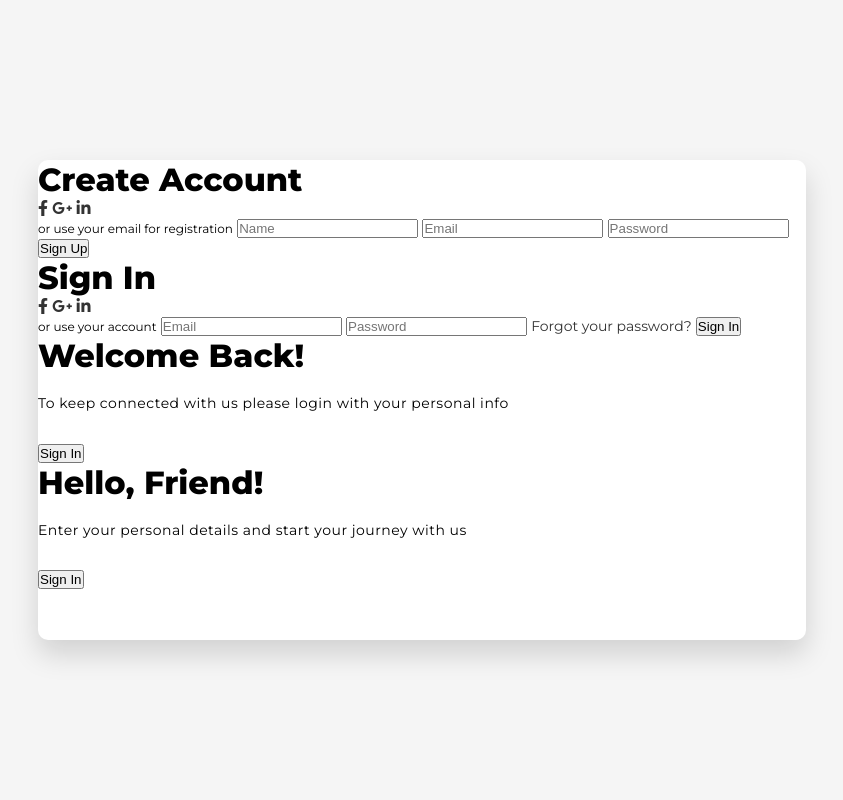
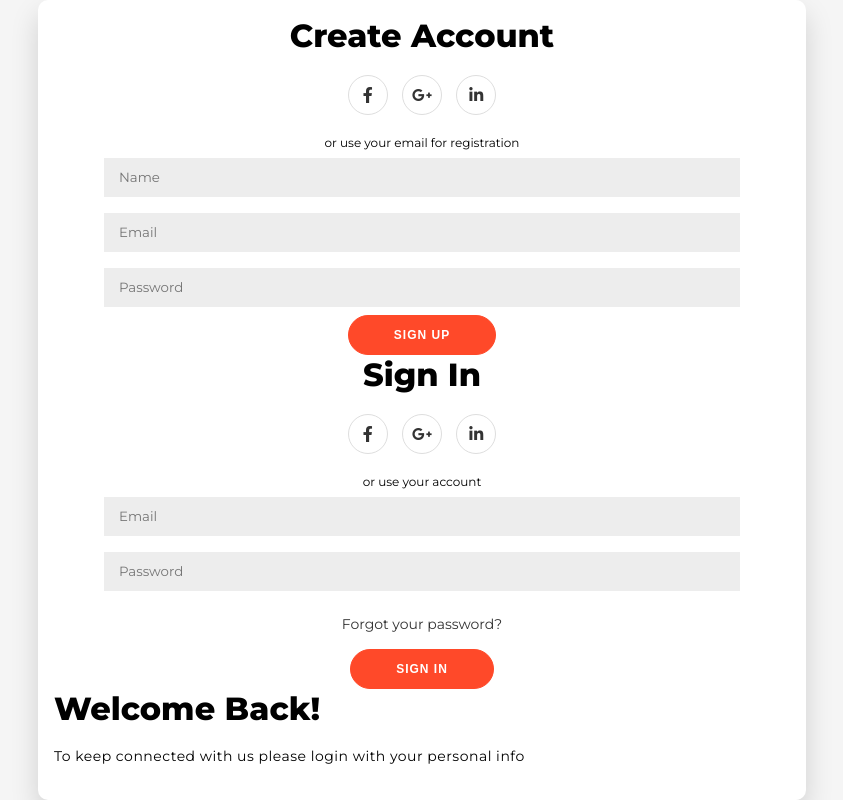
Before and after one commit to sheronimo/practice-sliding_form, a plain HTML site: page index.html in a window 1280 px wide. Shown: the whole page, without its empty margins (218-1061 px from the left). Drawn offline with Linux system fonts and the light colour scheme.

Commit message:
form controls

```diff
--- a/css/style.css
+++ b/css/style.css
@@ -63,4 +63,68 @@ h6 {
 	width: 48rem;
 	max-width: 100%;
 	min-height: 30rem;
+	padding: 1rem;
 }
+
+/* Form */
+.form {
+	background: hsl(0, 0%, 100%);
+	display: flex;
+	flex-direction: column;
+	justify-content: center;
+	align-items: center;
+	text-align: center;
+	padding: 0 3.125rem;
+	height: 100%;
+}
+
+.sns-links {
+	margin: 1.25rem 0;
+}
+
+.sns-link {
+	border: 1px solid hsl(0, 0%, 87%);
+	border-radius: 50%;
+	display: inline-flex;
+	justify-content: center;
+	align-items: center;
+	margin: 0 5px;
+	height: 2.5rem;
+	width: 2.5rem;
+}
+
+.form-input {
+	background: hsl(0, 0%, 93%);
+	border: none;
+	padding: 0.75rem 0.9375rem;
+	margin: 0.5rem 0;
+	width: 100%;
+}
+
+.form-input::placeholder {
+	font-family: 'Montserrat', sans-serif;
+}
+
+.btn {
+	border-radius: 1.25rem;
+	border: 1px solid hsl(9, 100%, 58%);
+	background-color: hsl(9, 100%, 58%);
+	color: hsl(0, 0%, 100%);
+	font-size: 0.75rem;
+	font-weight: 800;
+	padding: 0.75rem 2.8125rem;
+	cursor: pointer;
+	letter-spacing: 1px;
+	text-transform: uppercase;
+	transition: transform 80ms ease-in;
+}
+
+.btn:active {
+	transform: scale(0.95);
+}
+
+/* Overlay */
+.btn-overlay {
+	background-color: transparent;
+	border-color: hsl(0, 0%, 100%);
+}
--- a/index.html
+++ b/index.html
@@ -38,7 +38,7 @@
 					<input type="text" class="form-input" placeholder="Name" />
 					<input type="email" class="form-input" placeholder="Email" />
 					<input type="password" class="form-input" placeholder="Password" />
-					<button class="form-btn">Sign Up</button>
+					<button class="btn">Sign Up</button>
 				</form>
 			</div>
 
@@ -63,7 +63,7 @@
 					<input type="email" class="form-input" placeholder="Email" />
 					<input type="password" class="form-input" placeholder="Password" />
 					<a href="#" class="forgot-link">Forgot your password?</a>
-					<button class="form-btn">Sign In</button>
+					<button class="btn">Sign In</button>
 				</form>
 			</div>
 
@@ -76,7 +76,7 @@
 						<p class="overlay-desc">
 							To keep connected with us please login with your personal info
 						</p>
-						<button class="overlay-btn" id="signIn">Sign In</button>
+						<button class="btn btn-overlay" id="signIn">Sign In</button>
 					</div>
 
 					<!-- Right Side - Sign Up -->
@@ -85,7 +85,7 @@
 						<p class="overlay-desc">
 							Enter your personal details and start your journey with us
 						</p>
-						<button class="overlay-btn" id="signUp">Sign In</button>
+						<button class="btn btn-overlay" id="signUp">Sign In</button>
 					</div>
 				</div>
 			</div>
```
